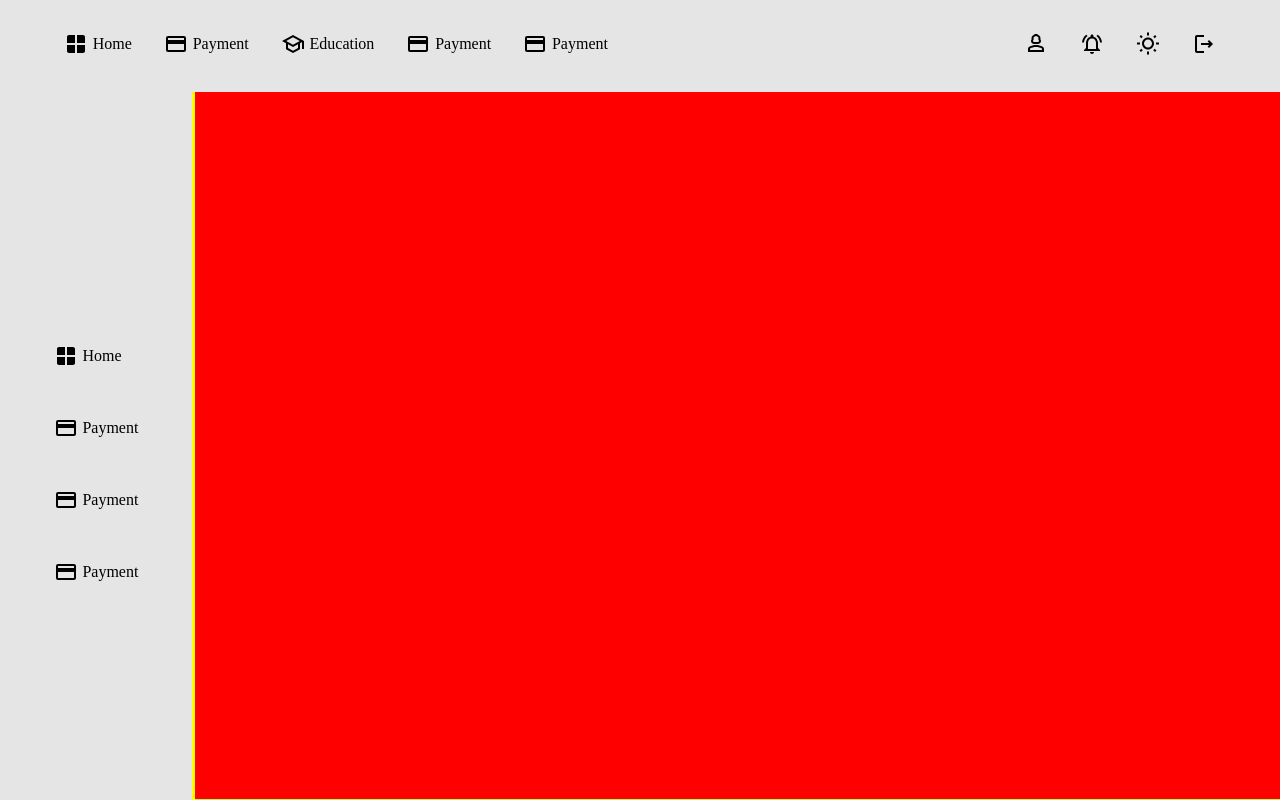
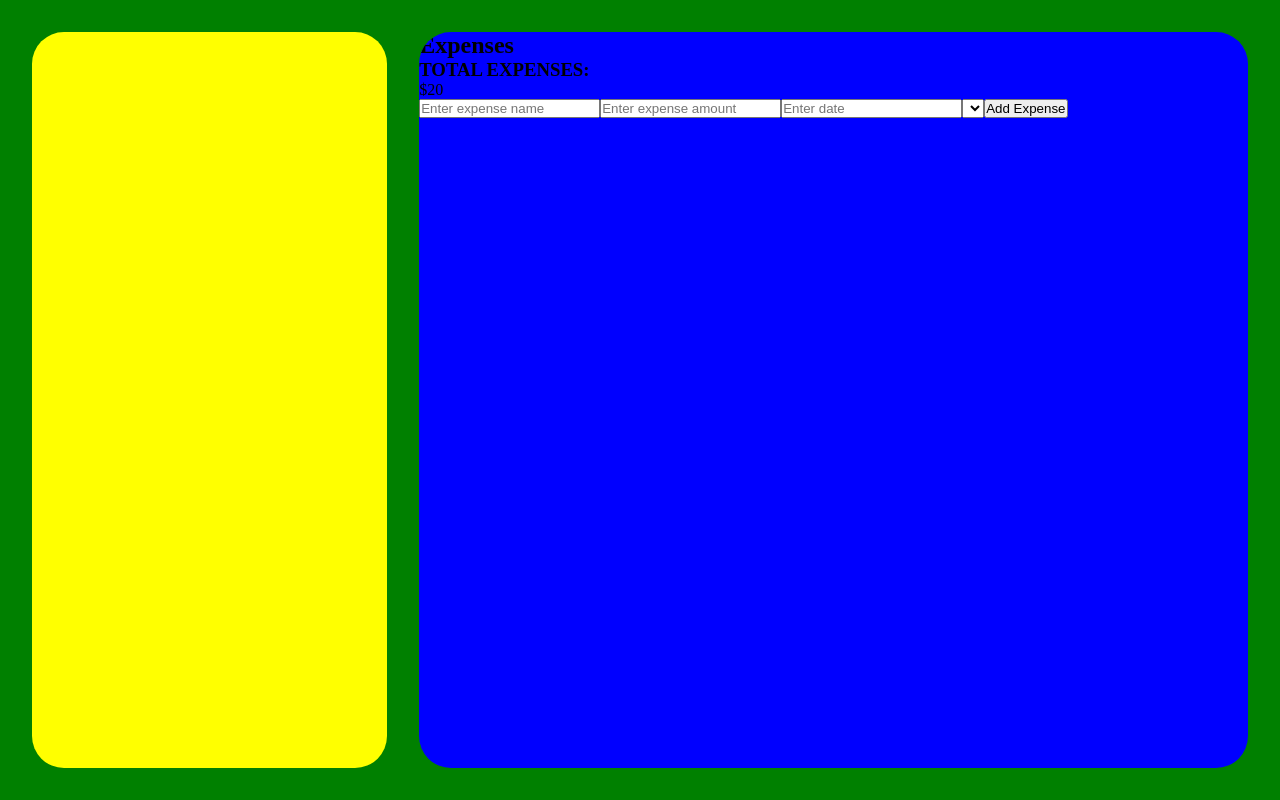
Before and after one commit to Nkurunzizagashati/Personal_budget_manager, a React (Vite) app: page / in a window 1280 px wide. Shown: the top 800 px of the page. Built offline with nearby package versions, Linux system fonts and the light colour scheme.

Commit message:
create expenses page

```diff
--- a/src/components/Home.jsx
+++ b/src/components/Home.jsx
@@ -1,107 +1,15 @@
-import WindowIcon from '@mui/icons-material/Window';
-import CreditCardOutlinedIcon from '@mui/icons-material/CreditCardOutlined';
-import SchoolOutlinedIcon from '@mui/icons-material/SchoolOutlined';
-import Person3OutlinedIcon from '@mui/icons-material/Person3Outlined';
-import NotificationsActiveOutlinedIcon from '@mui/icons-material/NotificationsActiveOutlined';
-import WbSunnyOutlinedIcon from '@mui/icons-material/WbSunnyOutlined';
-import LogoutOutlinedIcon from '@mui/icons-material/LogoutOutlined';
-
+import Expenses from './expenses/expenses';
 import styles from './Home.module.css';
 
-function Home() {
+const Home = () => {
 	return (
 		<div className={styles.mainContainer}>
-			<div className={styles.navigation}>
-				<ul className={styles.categories}>
-					<li className={styles.category}>
-						<WindowIcon />
-						<span className={styles.categoryName}>
-							Home
-						</span>
-					</li>
-					<li className={styles.category}>
-						<CreditCardOutlinedIcon />
-						<span className={styles.categoryName}>
-							Payment
-						</span>
-					</li>
-					<li className={styles.category}>
-						<SchoolOutlinedIcon />
-						<span className={styles.categoryName}>
-							Education
-						</span>
-					</li>
-					<li className={styles.category}>
-						<CreditCardOutlinedIcon />
-						<span className={styles.categoryName}>
-							Payment
-						</span>
-					</li>
-					<li className={styles.category}>
-						<CreditCardOutlinedIcon />
-						<span className={styles.categoryName}>
-							Payment
-						</span>
-					</li>
-				</ul>
-				<ul className={styles.settingsContainer}>
-					<li className={styles.setting}>
-						<Person3OutlinedIcon />
-					</li>
-					<li className={styles.setting}>
-						<NotificationsActiveOutlinedIcon />
-					</li>
-					<li className={styles.setting}>
-						<WbSunnyOutlinedIcon />
-					</li>
-					<li className={styles.setting}>
-						<LogoutOutlinedIcon />
-					</li>
-				</ul>
-			</div>
-
-			<div className={styles.mainContaintContainer}>
-				{/* SIDE BAR */}
-				<div className={styles.sideBar}>
-					<ul className={styles.sideBarCategories}>
-						<li className={styles.category}>
-							<WindowIcon />
-							<span className={styles.categoryName}>
-								Home
-							</span>
-						</li>
-						<li className={styles.category}>
-							<CreditCardOutlinedIcon />
-							<span className={styles.categoryName}>
-								Payment
-							</span>
-						</li>
-						<li className={styles.category}>
-							<CreditCardOutlinedIcon />
-							<span className={styles.categoryName}>
-								Payment
-							</span>
-						</li>
-						<li className={styles.category}>
-							<CreditCardOutlinedIcon />
-							<span className={styles.categoryName}>
-								Payment
-							</span>
-						</li>
-					</ul>
-				</div>
-				{/* MAIN CONTENT */}
-				<div className={styles.mainContent}>
-					<section className={styles.section}>
-						Section 1
-					</section>
-					<section className={styles.section}>
-						Section 2
-					</section>
-				</div>
+			<div className={styles.sidebar}></div>
+			<div className={styles.mainContents}>
+				<Expenses />
 			</div>
 		</div>
 	);
-}
+};
 
 export default Home;
--- a/src/components/Home.module.css
+++ b/src/components/Home.module.css
@@ -1,84 +1,30 @@
 .mainContainer {
+	display: flex;
+	gap: 2rem;
+	background-color: green;
+	width: 100%;
 	height: 100vh;
-	display: flex;
-	max-width: 100%;
-	margin: 0 auto;
-	position: relative;
+	padding: 2rem;
 }
 
-.mainContaintContainer {
+.sidebar {
+	width: 30%;
 	background-color: yellow;
-	width: 100%;
+	border-radius: 2rem;
 }
 
-.sideBar {
-	width: 15%;
-	display: flex;
-	align-items: center;
-	justify-content: center;
-	height: 100vh;
-	padding: 0 2rem;
-	background-color: #e5e5e5;
-	position: fixed;
-	left: 0;
-	top: 4rem;
+.mainContents {
+	width: 70%;
+	overflow-y: scroll;
+	background-color: blue;
+	border-radius: 2rem;
+	/* For Firefox */
+	scrollbar-width: none;
+
+	/* For WebKit browsers (Chrome, Safari, etc.) */
+	-webkit-overflow-scrolling: touch; /* Enables smooth scrolling */
 }
 
-.sideBarCategories {
-	display: flex;
-	flex-direction: column;
-	justify-content: center;
-	gap: 3rem;
-	height: 100%;
+.mainContainer::-webkit-scrollbar {
+	display: none;
 }
-
-.navigation {
-	display: flex;
-	width: 100%;
-	justify-content: space-between;
-	align-items: flex-start;
-	padding: 2rem 4rem;
-	background-color: #e5e5e5;
-	position: fixed;
-	top: 0;
-}
-
-.categories {
-	list-style: none;
-	padding: 0;
-	display: flex;
-	gap: 2rem;
-	align-items: center;
-}
-
-.category {
-	display: flex;
-	align-items: center;
-	gap: 0.3rem;
-}
-.category:hover {
-	cursor: pointer;
-}
-
-/* SETTINGS */
-
-.settingsContainer {
-	display: flex;
-	list-style: none;
-	padding: 0;
-	align-items: center;
-	gap: 2rem;
-}
-
-.setting:hover {
-	cursor: pointer;
-}
-
-/* MAIN CONTENTS */
-
-.section {
-	height: 100vh;
-	border-bottom: 1px solid greenyellow;
-	margin-left: 15.2%;
-	background-color: red;
-}
--- a/src/components/expenses/Expenses.module.css
+++ b/src/components/expenses/Expenses.module.css
@@ -1,4 +1,45 @@
 .expensesMainContainer {
 	padding: 2rem;
 	width: 100%;
+	display: flex;
+	flex-direction: column;
+	gap: 4rem;
 }
+
+.expenseAmount {
+	background-color: red;
+	border-radius: 1rem;
+	display: flex;
+	padding: 1rem;
+}
+
+.expensesForm {
+	display: flex;
+	flex-direction: column;
+	width: 50%;
+	gap: 2rem;
+}
+
+input,
+select,
+textarea {
+	padding: 1rem;
+	border-radius: 1rem;
+	border: none;
+}
+
+input:focus,
+select:focus,
+textarea:focus {
+	outline: none;
+	border: 1px solid #ccc;
+}
+
+.submitButton {
+	background-color: #4caf50;
+	color: white;
+	border: none;
+	padding: 1rem 2rem;
+	border-radius: 1rem;
+	cursor: pointer;
+}
```
